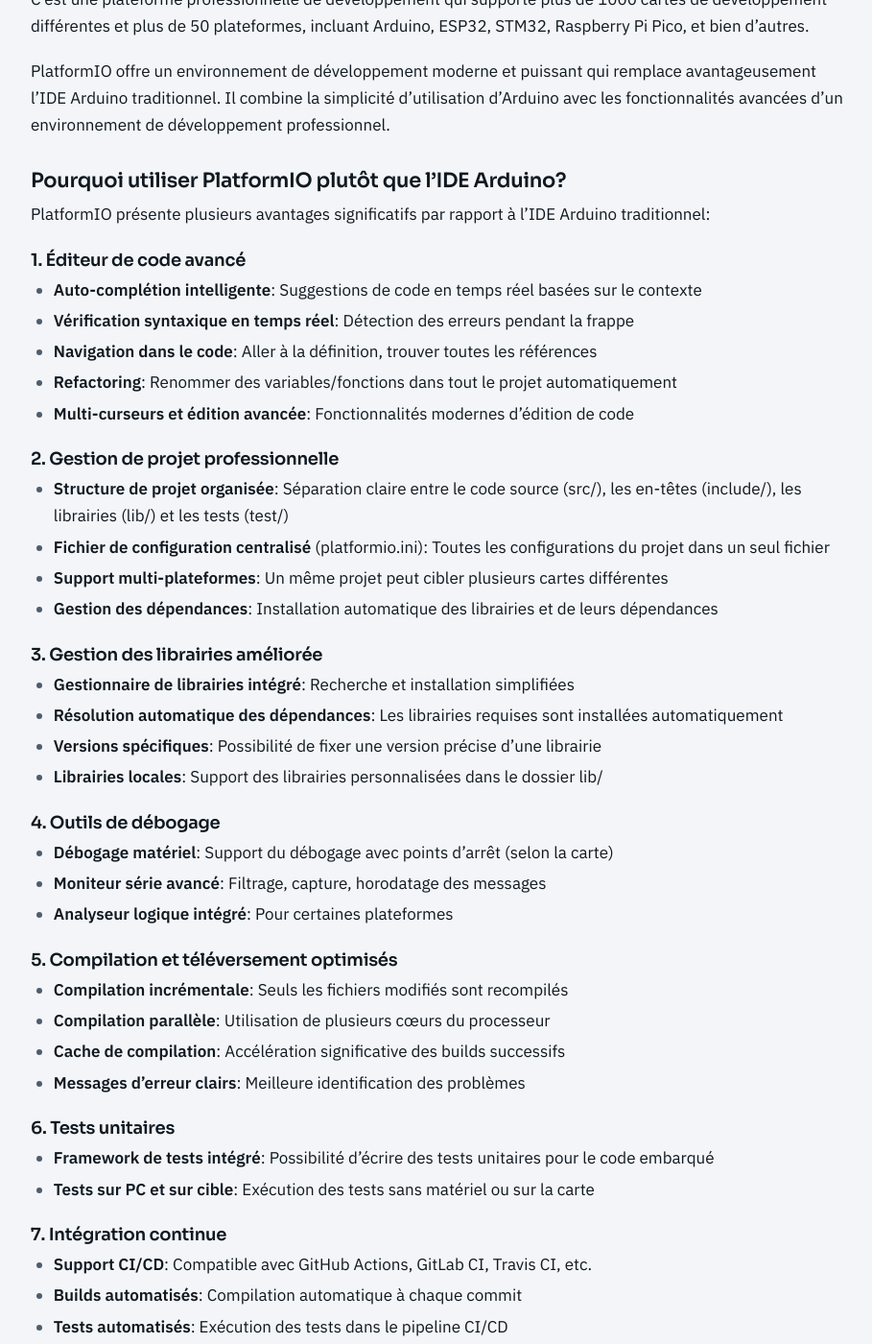
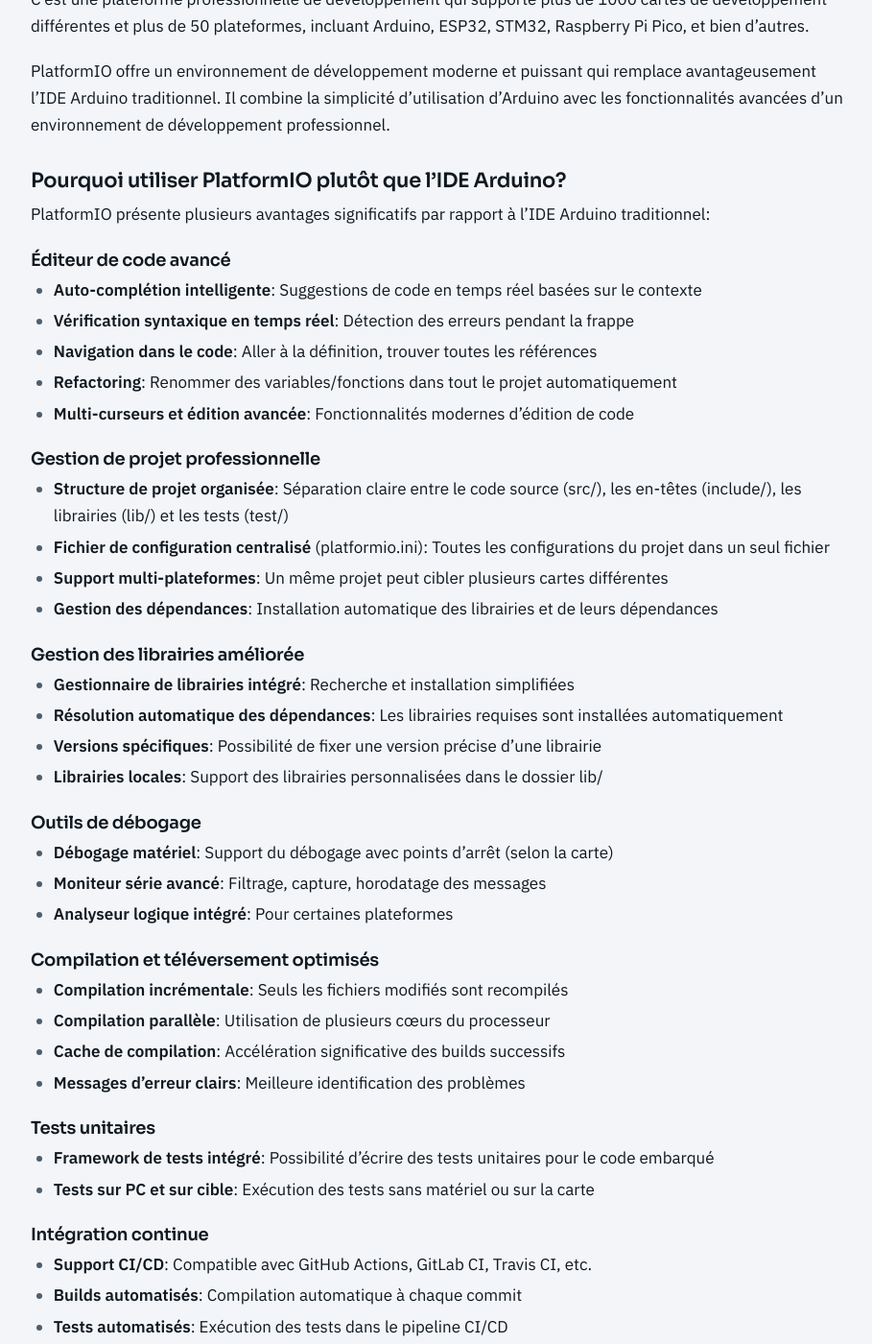
Before and after one commit to ve2cuy/4201c4, a Jekyll site: the page built from Documents/PlatformIO-Hello-world.md, in a window 1280 px wide and 1400 px high, scrolled down 1446 px. Shown: the whole window at 96% size, without its empty margins (128-1037 px from the left). Built offline with Jekyll 4.4.1, drawn with Linux system fonts in a browser that asks for light colours; our own code applies the rules of GitHub Pages for plain Markdown files.

```diff
--- a/Documents/PlatformIO-Hello-world.md
+++ b/Documents/PlatformIO-Hello-world.md
@@ -39,52 +39,52 @@ PlatformIO offre un environnement de développement moderne et puissant qui remp
 
 PlatformIO présente plusieurs avantages significatifs par rapport à l'IDE Arduino traditionnel:
 
-#### 1. **Éditeur de code avancé**
+#### **Éditeur de code avancé**
 - **Auto-complétion intelligente**: Suggestions de code en temps réel basées sur le contexte
 - **Vérification syntaxique en temps réel**: Détection des erreurs pendant la frappe
 - **Navigation dans le code**: Aller à la définition, trouver toutes les références
 - **Refactoring**: Renommer des variables/fonctions dans tout le projet automatiquement
 - **Multi-curseurs et édition avancée**: Fonctionnalités modernes d'édition de code
 
-#### 2. **Gestion de projet professionnelle**
+#### **Gestion de projet professionnelle**
 - **Structure de projet organisée**: Séparation claire entre le code source (src/), les en-têtes (include/), les librairies (lib/) et les tests (test/)
 - **Fichier de configuration centralisé** (platformio.ini): Toutes les configurations du projet dans un seul fichier
 - **Support multi-plateformes**: Un même projet peut cibler plusieurs cartes différentes
 - **Gestion des dépendances**: Installation automatique des librairies et de leurs dépendances
 
-#### 3. **Gestion des librairies améliorée**
+#### **Gestion des librairies améliorée**
 - **Gestionnaire de librairies intégré**: Recherche et installation simplifiées
 - **Résolution automatique des dépendances**: Les librairies requises sont installées automatiquement
 - **Versions spécifiques**: Possibilité de fixer une version précise d'une librairie
 - **Librairies locales**: Support des librairies personnalisées dans le dossier lib/
 
-#### 4. **Outils de débogage**
+#### **Outils de débogage**
 - **Débogage matériel**: Support du débogage avec points d'arrêt (selon la carte)
 - **Moniteur série avancé**: Filtrage, capture, horodatage des messages
 - **Analyseur logique intégré**: Pour certaines plateformes
 
-#### 5. **Compilation et téléversement optimisés**
+#### **Compilation et téléversement optimisés**
 - **Compilation incrémentale**: Seuls les fichiers modifiés sont recompilés
 - **Compilation parallèle**: Utilisation de plusieurs cœurs du processeur
 - **Cache de compilation**: Accélération significative des builds successifs
 - **Messages d'erreur clairs**: Meilleure identification des problèmes
 
-#### 6. **Tests unitaires**
+#### **Tests unitaires**
 - **Framework de tests intégré**: Possibilité d'écrire des tests unitaires pour le code embarqué
 - **Tests sur PC et sur cible**: Exécution des tests sans matériel ou sur la carte
 
-#### 7. **Intégration continue**
+#### **Intégration continue**
 - **Support CI/CD**: Compatible avec GitHub Actions, GitLab CI, Travis CI, etc.
 - **Builds automatisés**: Compilation automatique à chaque commit
 - **Tests automatisés**: Exécution des tests dans le pipeline CI/CD
 
-#### 8. **Environnement professionnel**
+#### **Environnement professionnel**
 - **Contrôle de version intégré**: Git directement dans VS Code
 - **Extensions VS Code**: Accès à l'écosystème complet d'extensions
 - **Thèmes et personnalisation**: Interface personnalisable selon les préférences
 - **Terminal intégré**: Accès direct à la ligne de commande
 
-#### 9. **Documentation et communauté**
+#### **Documentation et communauté**
 - **Documentation complète**: Guides détaillés et exemples nombreux
 - **Communauté active**: Forum d'entraide et support réactif
 - **Mises à jour régulières**: Nouvelles fonctionnalités et corrections fréquentes
--- a/_data/quiz/PlatformIO-Hello-world.yml
+++ b/_data/quiz/PlatformIO-Hello-world.yml
@@ -94,7 +94,7 @@ questions:
       - "Le numéro de version augmente à chaque compilation"
       - "La compilation utilise un seul cœur du processeur"
     reponse: 2
-    explication: "C'est ce qui rend la compilation de PlatformIO plus rapide (Pourquoi PlatformIO, point 5)."
+    explication: "C'est ce qui rend la compilation de PlatformIO plus rapide (Pourquoi PlatformIO : « Compilation et téléversement optimisés »)."
 
   - question: "Quel filtre de monitor_filters enregistre les messages du moniteur série dans un fichier?"
     choix: ["default", "time", "colorize", "log2file"]
```
Also changed, not shown: Documents/Utilisation-de-librairies.md (+5 -5 lines).
